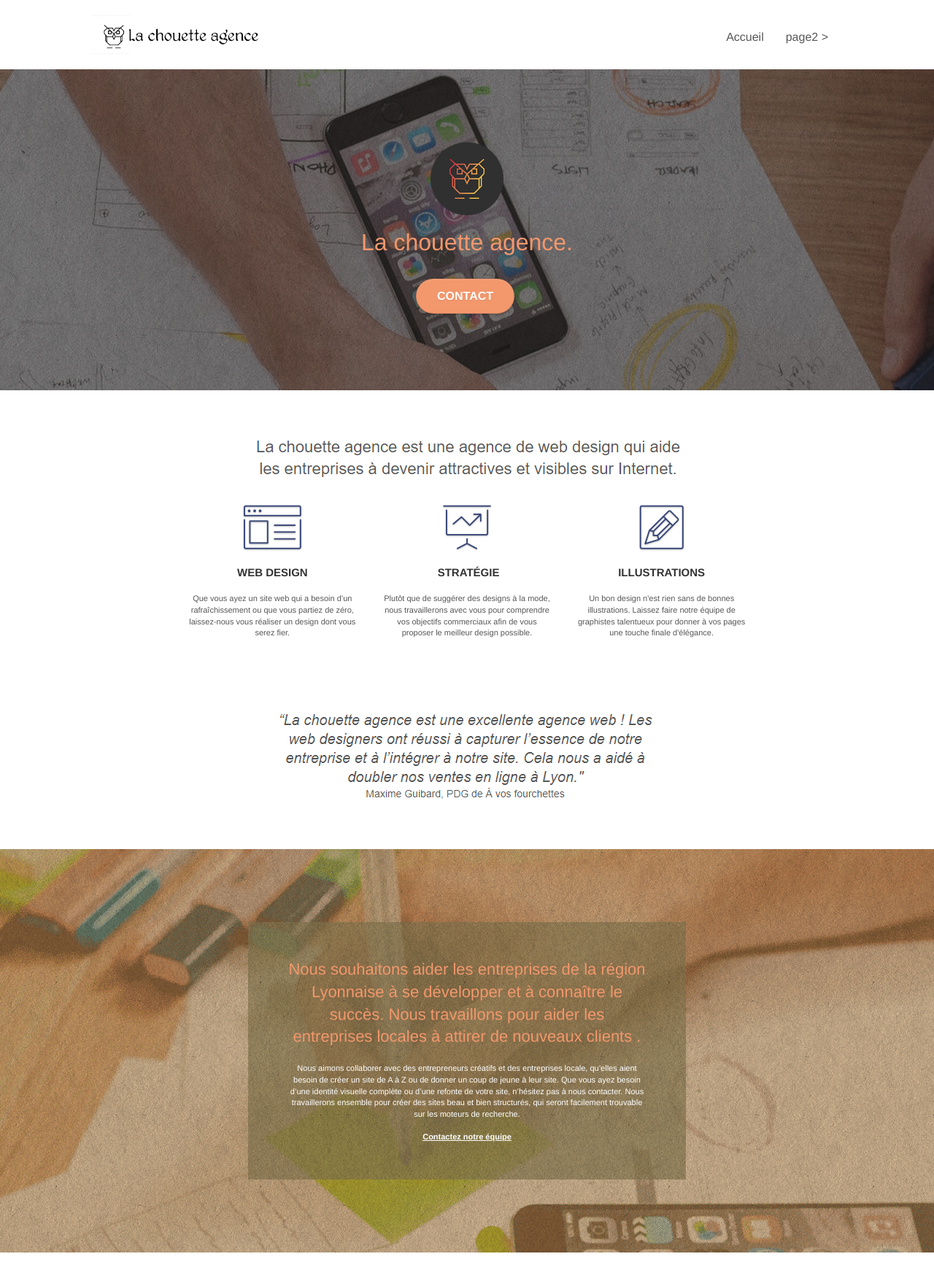
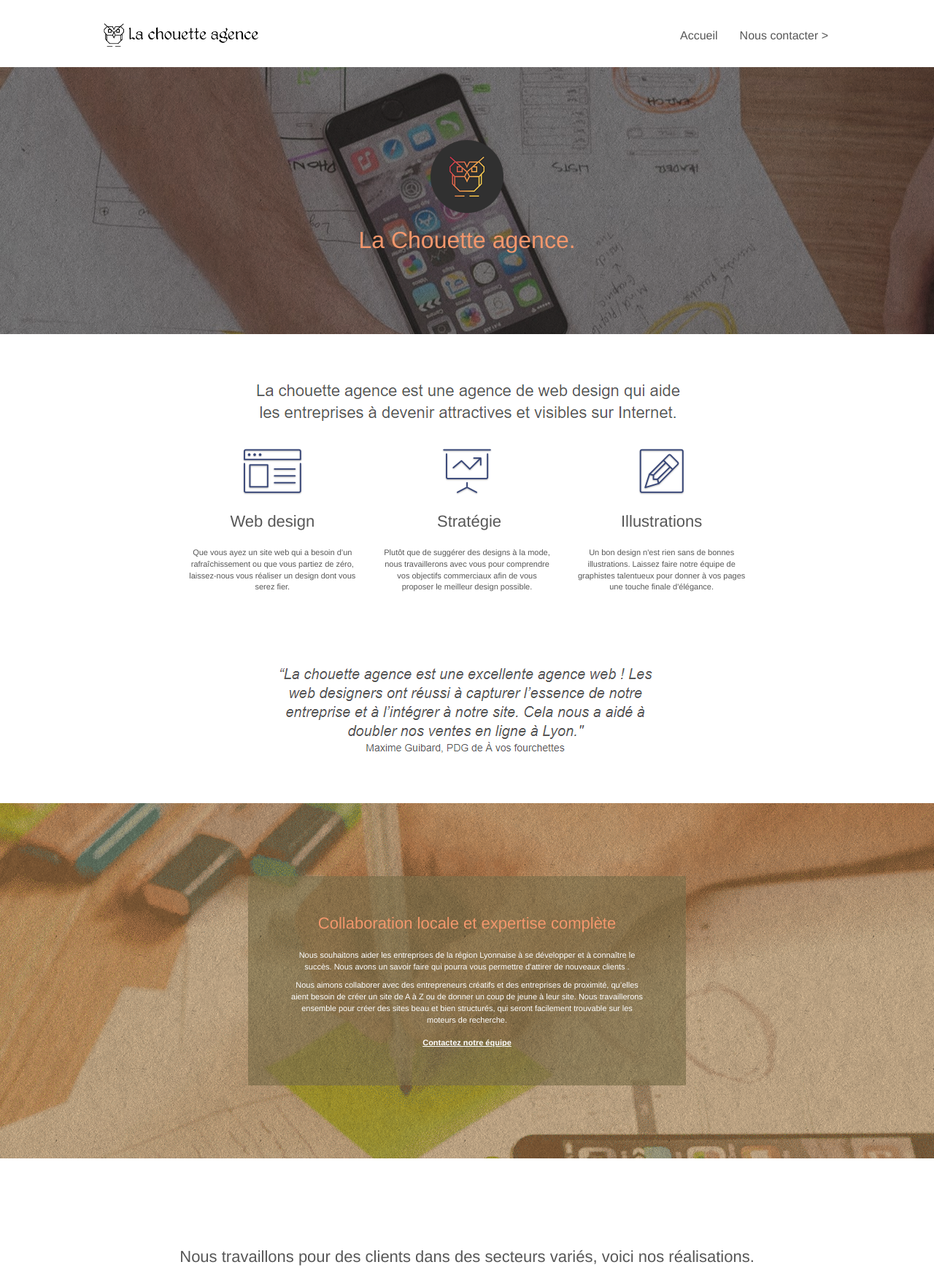
Before and after one commit to Sinbad-93/RobinBuysse_4_05032021, a plain HTML site: page docs/index.html in a window 1280 px wide. Shown: the top 1741 px of the page at 73% size. Drawn offline with Linux system fonts and the light colour scheme.

Commit message:
Optimisation 4&5/10 Structure html et liens internes

```diff
--- a/docs/index.html
+++ b/docs/index.html
@@ -1,5 +1,5 @@
 <!doctype html>
-<html lang="Default">
+<html lang="fr">
 <head>
     <meta charset="utf-8">
     <meta name="description" content="Entreprise Webdesign Lyon - La Chouette agence,
@@ -13,7 +13,6 @@
 	<link rel="stylesheet" type="text/css" href="./css/font-awesome.css">
 	<link rel="stylesheet" type="text/css" href="./css/et-line.css">
 
-
 	<script src="./js/jquery-2.1.0.js"></script>
 	<script src="./js/bootstrap.js"></script>
 	<script src="./js/blocs.js"></script>
@@ -22,25 +21,21 @@
 
     <title>La Chouette agence - Entreprise Webdesign Lyon</title>
 
+<!-- Analytics -->
+<!-- Analytics END -->
+</head>
 
-<!-- Analytics -->
-
-<!-- Analytics END -->
-
-</head>
 <body>
 <!-- Principal conteneur -->
 <div class="page-container">
 
 <!-- bloc-0 -->
-<div class="bloc bgc-white l-bloc " id="bloc-0">
+<header class="bloc bgc-white l-bloc " id="bloc-0">
 	<div class="container bloc-sm">
 
 		<nav class="navbar row">
 			<div class="navbar-header">
-				<div class="keywords" style="color:#cccccc;font-size:1px;">Agence web à paris, stratégie web, web design, illustrations, design de site web, site web, web, internet, site internet, site</div>
 				<a class="navbar-brand" href="index.html"><img src="img/la-chouette-agence.png" alt="paris web design logo agence web meilleure agence" height="40" /></a>
-				<div class="keywords" style="color:#cccccc;font-size:1px;">Agence web à paris, stratégie web, web design, illustrations, design de site web, site web, web, internet, site internet, site</div>
 				<button id="nav-toggle" type="button" class="ui-navbar-toggle navbar-toggle" data-toggle="collapse" data-target=".navbar-1">
 					<span class="sr-only">Toggle navigation</span><span class="icon-bar"></span><span class="icon-bar"></span><span class="icon-bar"></span>
 				</button>
@@ -53,13 +48,13 @@
 					<li>
 					</li>
 					<li>
-						<a href="page2.html">page2 &gt;</a>
+						<a href="page2.html">Nous contacter &gt;</a>
 					</li>
 				</ul>
 			</div>
 		</nav>
 	</div>
-</div>
+</header>
 <!-- bloc-0 END -->
 
 <!-- bloc-1-presentation -->
@@ -69,11 +64,8 @@
 			<div class="col-sm-12">
 				<img src="img/logo.png" class="center-block image-resize-mode" width="100" alt="La chouette agence, agence web paris, création logo paris" />
 				<h1 class="text-center hero-bloc-text tc-white ">
-					La chouette agence.
+					La Chouette agence.
 				</h1>
-				<div class="text-center">
-					<a href="page2.html" class="btn btn-lg btn-clean btn-rd cta-hero btn-atomic-tangerine" id="cta-hero">Contact</a>
-				</div>
 			</div>
 		</div>
 	</div>
@@ -85,7 +77,7 @@
 	<div class="container bloc-md">
 		<div class="row">
 			<div class="col-sm-12 text-center">
-				<img alt="agence web, agence web paris, web design paris, stratégie web" src="img/title.png" />
+				<img alt="web design lyon" src="img/title.png" />
 			</div>
 		</div>
 		<div class="row voffset-lg med-width-whitespace">
@@ -93,9 +85,9 @@
 				<div class="text-center">
 					<span class="et-icon-browser sm-shadow icon-dark-slate-blue icons icon-lg"></span>
 				</div>
-				<h3 class="mg-md text-center">
+				<h2 class="mg-md text-center">
 					Web design
-				</h3>
+				</h2>
 				<p class="text-center ">
 					Que vous ayez un site web qui a besoin d&rsquo;un rafraîchissement ou que vous partiez de zéro, laissez-nous vous réaliser un design dont vous serez fier.
 				</p>
@@ -104,9 +96,9 @@
 				<div class="text-center">
 					<span class="et-icon-presentation sm-shadow icon-dark-slate-blue icons icon-lg"></span>
 				</div>
-				<h3 class="mg-md text-center">
+				<h2 class="mg-md text-center">
 					&nbsp;Stratégie
-				</h3>
+				</h2>
 				<p class="text-center ">
 					Plutôt que de suggérer des designs à la mode, nous travaillerons avec vous pour comprendre vos objectifs commerciaux afin de vous proposer le meilleur design possible.<br>
 				</p>
@@ -115,9 +107,9 @@
 				<div class="text-center">
 					<span class="et-icon-edit sm-shadow icon-dark-slate-blue icons icon-lg"></span>
 				</div>
-				<h3 class="mg-md text-center">
+				<h2 class="mg-md text-center">
 					Illustrations
-				</h3>
+				</h2>
 				<p class="text-center ">
 					Un bon design n'est rien sans de bonnes illustrations. Laissez faire notre équipe de graphistes talentueux pour donner à vos pages une touche finale d'élégance.
 				</p>
@@ -125,7 +117,7 @@
 		</div>
 		<div class="row voffset-lg voffset">
 			<div class="col-xs-12 col-md-8 col-md-offset-2 text-center">
-				<img alt="agence web, agence web paris, web design paris, stratégie web" src="img/citation.png" />
+				<img alt="stratégie web" src="img/citation.png" />
 
 			</div>
 		</div>
@@ -139,10 +131,18 @@
 		<div class="row tight-width-whitespace black-background">
 			<div class="col-sm-12">
 				<h2 class="mg-md text-center tc-white">
-					Nous souhaitons aider les entreprises de la région Lyonnaise à se développer et à connaître le succès. Nous travaillons pour aider les entreprises locales à attirer de nouveaux clients .<br>
-				</h2>
+					Collaboration locale et expertise complète
+				</h2><p class="text-center white">
+					Nous souhaitons aider les entreprises de la région Lyonnaise à se développer
+					et à connaître le succès. Nous avons un savoir faire qui pourra vous permettre
+					d'attirer de nouveaux clients .<br>
+				</p>
 				<p class="text-center white">
-					Nous aimons collaborer avec des entrepreneurs créatifs et des entreprises locale, qu’elles aient besoin de créer un site de A à Z ou de donner un coup de jeune à leur site. Que vous ayez besoin d’une identité visuelle complète ou d’une refonte de votre site, n’hésitez pas à nous contacter. Nous travaillerons ensemble pour créer des sites beau et bien structurés, qui seront facilement trouvable sur les moteurs de recherche. <br><br><a class="ltc-white bold-link" href="page2.html">Contactez notre équipe</a><br>
+					Nous aimons collaborer avec des entrepreneurs créatifs
+					et des entreprises de proximité, qu’elles aient besoin
+					de créer un site de A à Z ou de donner un coup de jeune à leur site.
+					Nous travaillerons ensemble pour créer des sites beau et bien structurés,
+					qui seront facilement trouvable sur les moteurs de recherche. <br><br><a class="ltc-white bold-link" href="page2.html">Contactez notre équipe</a><br>
 				</p>
 			</div>
 		</div>
@@ -155,7 +155,7 @@
 	<div class="container bloc-lg">
 		<div class="row">
 			<div class="col-sm-12 text-center">
-				<img alt="agence web, agence web paris, web design paris, stratégie web" src="img/title2.png" />
+				<h2>Nous travaillons pour des clients dans des secteurs variés, voici nos réalisations.</h2>
 			</div>
 		</div>
 		<div class="row tight-width-whitespace portfolio-row">
@@ -209,16 +209,17 @@
 			<h2 class="mg-md text-center tc-white">
 				Prêt pour redonner vie à votre projet ?<br>Contactez notre équipe !
 			</h2>
-			<div class="col-sm-12 text-center">
-				<a href="page2.html" class="btn btn-atomic-tangerine btn-clean btn-rd btn-lg cta-hero">Contact</a>
-			</div>
 		</div>
 	</div>
 </div>
 <!-- bloc-5-cta END -->
+</div>
+<!-- Principal conteneur END -->
 
+
+</body>
 <!-- Footer - bloc-8 -->
-<div class="bloc bgc-atomic-tangerine d-bloc" id="bloc-8">
+<footer class="bloc bgc-atomic-tangerine d-bloc" id="bloc-8">
 	<div class="container bloc-sm">
 		<div class="row">
 			<div class="col-sm-12">
@@ -262,12 +263,8 @@
 			</div>
 		</div>
 	</div>
-</div>
+</footer>
 <!-- Footer - bloc-8 END -->
 
-</div>
-<!-- Principal conteneur END -->
 
-
-</body>
 </html>
```
Also changed, not shown: docs/page2.html (+15 -14 lines).
